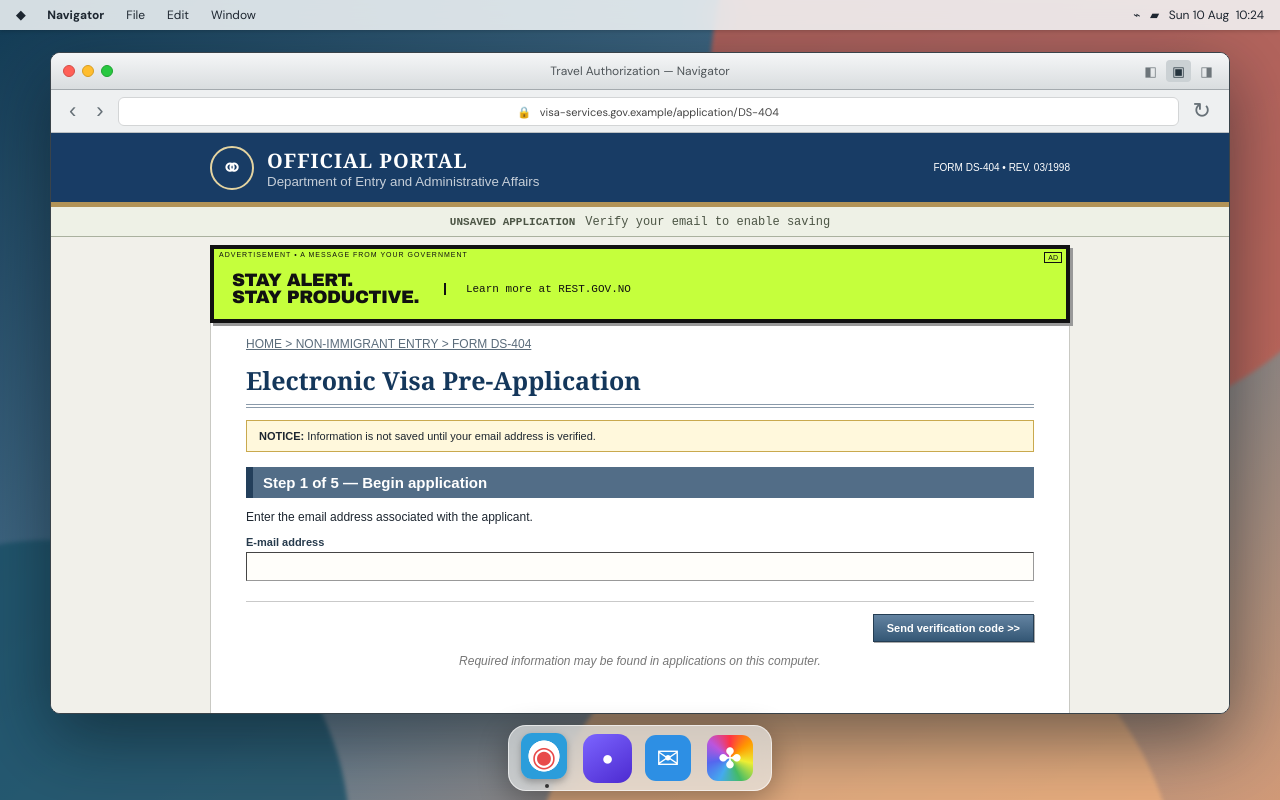
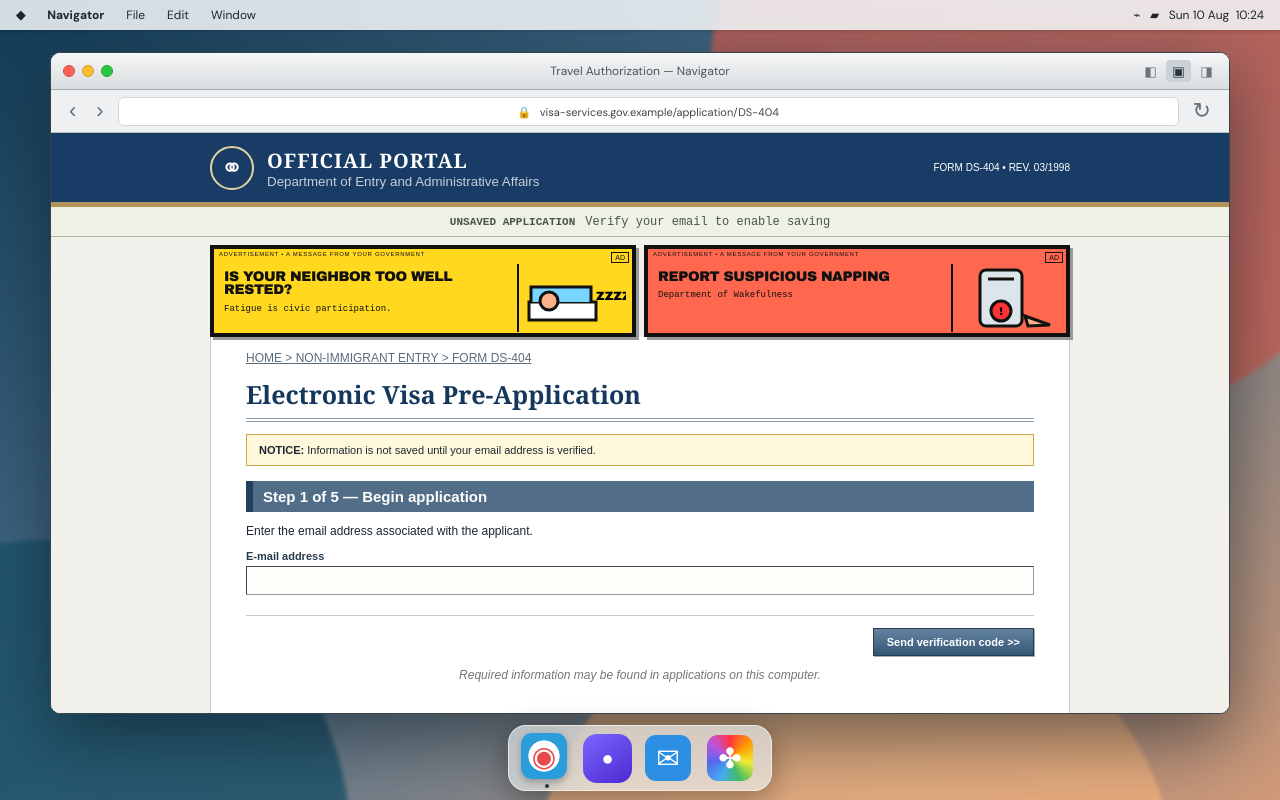
Before and after one commit to tchajed/game-a-day, a React (Vite) app in the folder aug10/: page / in a window 1280 px wide. Built offline with nearby package versions, Linux system fonts and the light colour scheme.

Commit message:
Animate ad artwork while keeping copy readable

```diff
--- a/aug10/src/main.tsx
+++ b/aug10/src/main.tsx
@@ -50,7 +50,13 @@ function WindowTitle({title,win}:{title:string;win:WindowProps}){
   </div>
 }
 
-function GovAd(){return <aside className="gov-ad" aria-label="Advertisement"><small>ADVERTISEMENT • A MESSAGE FROM YOUR GOVERNMENT</small><div className="ad-frames"><div><b>IS YOUR NEIGHBOR<br/>TOO WELL RESTED?</b><span>Fatigue is civic participation.</span></div><div><b>REPORT<br/>SUSPICIOUS NAPPING</b><span>Department of Wakefulness</span></div><div><b>STAY ALERT.<br/>STAY PRODUCTIVE.</b><span>Learn more at REST.GOV.NO</span></div></div><i>AD</i></aside>}
+function AdArt({variant,frame}:{variant:number;frame:number}){
+ if(variant===0)return <svg className="art-frame" viewBox="0 0 100 62" aria-hidden="true"><rect x="5" y="35" width="67" height="18" fill="#fff" stroke="#111" strokeWidth="3"/><path d="M7 35V20H67V35" fill="#77d6ff" stroke="#111" strokeWidth="3"/><circle cx={25+frame*3} cy="34" r="9" fill="#ffb18c" stroke="#111" strokeWidth="3"/><text x="72" y={33-frame*3} fontSize={12+frame*2} fontWeight="bold">{'Z'.repeat(Math.max(1,4-frame))}</text></svg>;
+ if(variant===1)return <svg className="art-frame" viewBox="0 0 100 62" aria-hidden="true"><rect x="22" y="3" width="42" height="56" rx="6" fill="#dce6ea" stroke="#111" strokeWidth="3"/><circle cx="43" cy="44" r="10" fill="#f33" stroke="#111" strokeWidth="3"/><text x="43" y="48" textAnchor="middle" fontSize="11" fontWeight="bold">!</text><path d={`M92 ${58-frame*9} L67 ${49-frame*5} L70 ${59-frame*5} Z`} fill="#ffb18c" stroke="#111" strokeWidth="3"/><path d="M30 12H56" stroke="#111" strokeWidth="3"/></svg>;
+ return <svg className="art-frame" viewBox="0 0 100 62" aria-hidden="true"><circle cx="22" cy="18" r="10" fill="#ffb18c" stroke="#111" strokeWidth="3"/><path d="M8 59V35Q22 25 36 35V59" fill="#2d72a9" stroke="#111" strokeWidth="3"/><path d="M45 51H92" stroke="#111" strokeWidth="5"/><rect x="47" y="12" width="10" height={9+frame*10} fill="#111"/><rect x="60" y="12" width="10" height={frame>0?19+frame*7:4} fill="#111"/><rect x="73" y="12" width="10" height={frame>1?24+frame*5:4} fill="#111"/><path d="M15 15Q22 20 29 15" fill="none" stroke="#111" strokeWidth="2"/></svg>
+}
+function GovAd({variant}:{variant:number}){const copy=[['IS YOUR NEIGHBOR TOO WELL RESTED?','Fatigue is civic participation.'],['REPORT SUSPICIOUS NAPPING','Department of Wakefulness'],['STAY ALERT. STAY PRODUCTIVE.','Learn more at REST.GOV.NO']][variant];return <aside className={`gov-ad ad-${variant}`} aria-label="Advertisement"><small>ADVERTISEMENT • A MESSAGE FROM YOUR GOVERNMENT</small><div className="ad-copy"><b>{copy[0]}</b><span>{copy[1]}</span></div><div className="ad-art">{[0,1,2,3].map(frame=><AdArt key={frame} variant={variant} frame={frame}/>)}</div><i>AD</i></aside>}
+function GovAds({page}:{page:number}){const sets=[[0,1],[1,2],[2,0],[0,2],[1,0],[2,1],[0,1]];return <div className="gov-ads">{sets[page%sets.length].map(variant=><GovAd key={variant} variant={variant}/>)}</div>}
 
 function AccessibilityPage({back}:{back:()=>void}){return <div className="policy-page inaccessible"><p className="crumb">HOME &gt; ACCESSIBILITY (BEST VIEWED AT 100%)</p><h1>Accessibility Compliance Information</h1><div className="marquee"><span>Accessibility is everybody's responsibility. Thank you for doing your part.</span></div><h2>Supported assistive technologies</h2><table><tbody><tr><th>Technology</th><th>Support level</th></tr><tr><td>JAWS 6.0 / Windows XP</td><td>Certified*</td></tr><tr><td>Keyboard</td><td>Press TAB until the desired item is selected</td></tr><tr><td>Screen magnification</td><td>Not recommended; page elements may move</td></tr><tr><td>Other</td><td>Please print this website and ask a trusted person for help</td></tr></tbody></table><small>* Certification performed internally at 800 × 600 resolution. Results are no longer available.</small><h2>Alternative access request</h2><p>To request this page in an accessible format, download Form A-11, print it, and fax it to the number printed on Form A-11. Allow 90 business days.</p><label className="contrast"><input type="checkbox" disabled/> Enable high contrast (temporarily unavailable)</label><div className="actions"><button onClick={back}>&lt;&lt; Return to application</button></div></div>}
 
@@ -224,7 +230,7 @@ function Browser({page,data,setData,errors,setErrors,time,seconds,account,setAcc
   <div className="site" ref={siteRef}>
    <div className="govbar"><span className="seal">⚭</span><div><b>OFFICIAL PORTAL</b><small>Department of Entry and Administrative Affairs</small></div><em>FORM DS-404 • REV. 03/1998</em></div>
    {siteView==='form'&&page<6&&<div className={`session ${!account&&seconds<=60?'urgent':''}`}><b>{account?'✓ APPLICATION SAVED':seconds<=60?'⚠ SESSION EXPIRES':'UNSAVED APPLICATION'} </b><span>{account?'Account verified':seconds<=60?time:'Verify your email to enable saving'}</span></div>}
-   {siteView==='form'&&marketingAds&&<GovAd/>}
+   {siteView==='form'&&marketingAds&&<GovAds page={page}/>}
    <div className="formbody">
     {siteView==='accessibility'&&<AccessibilityPage back={()=>setSiteView('form')}/>}
     {siteView==='privacy'&&<PrivacyPage back={()=>setSiteView('form')} marketing={draftMarketing} setMarketing={setDraftMarketing}/>}
```
Also changed, not shown: aug10/artifacts/privacy-ads.png, aug10/src/style.css.
